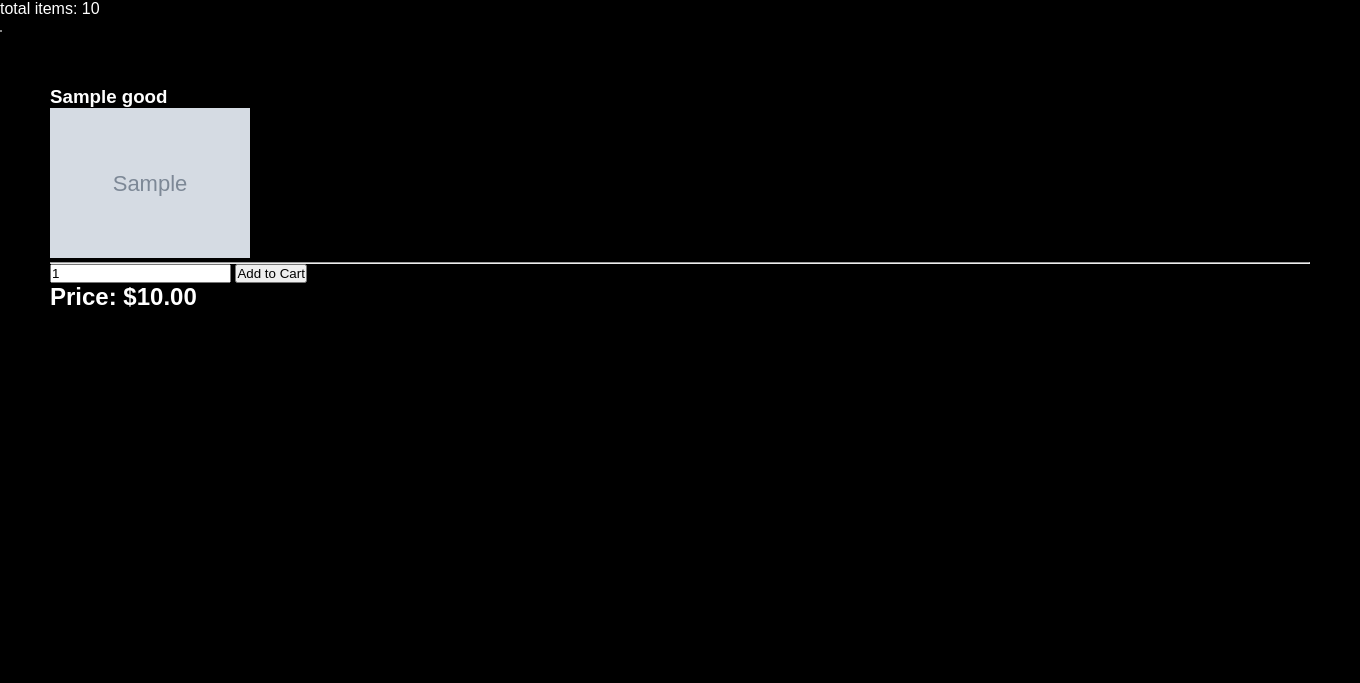
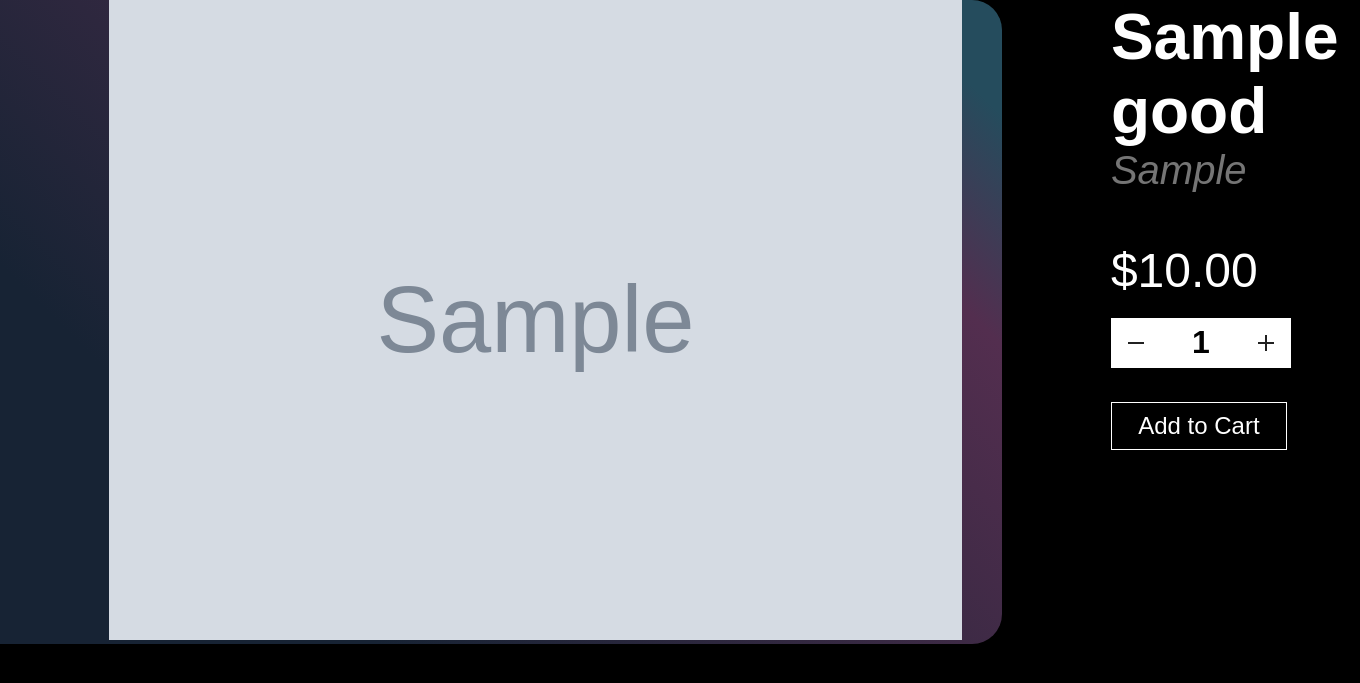
Before and after one commit to petosbratok/merch-store, a Django app: template shop/templates/shop/product.html in a window 1360 px wide. Shown: the part 70-753 px from the top of the page. Run offline with Django 3.2, Linux system fonts and the light colour scheme; the template is opened without the code that fills it: values that come from a table or form of the project are taken from there, others are empty; tables that the repository leaves empty hold one stand-in row (values such as "Sample post"); grey boxes marked "Sample" are stand-in pictures; some web fonts are replaced.

Commit message:
finalized homepage; frontend for product page

```diff
--- a/requirements.txt
+++ b/requirements.txt
@@ -1 +1,4 @@
-django-filter
+Django==3.1
+djangorestframework==3.12.2
+Pillow==8.1.2
+whitenoise==5.2.0
--- /dev/null
+++ b/shop/static/css/product.css
@@ -0,0 +1,133 @@
+header{
+  background-color: black;
+}
+.item-block{
+  width: auto;
+  margin: 50px;
+  margin-left: 0;
+  border-radius: 30px;
+  display: flex;
+  flex-direction: row;
+  justify-content: flex-start;
+
+}
+img{
+  height: 80vh;
+}
+.image-container{
+  padding-left: 8vw;
+  background: linear-gradient(45deg, rgba(23,35,52,1) 23%, rgba(83,46,79,1) 79%, rgba(37,76,93,1) 93%);
+  border-radius: 30px;
+  padding-right: 40px;
+  border-top-left-radius: 0;
+  border-bottom-left-radius: 0;
+}
+.info{
+  margin-left: 8vw;
+}
+.title{
+  font-size: 4em;
+}
+.type{
+  font-size: 2.5em;
+  color: #757575 !important;
+  font-style:italic;
+}
+.price{
+  margin-top: 50px;
+  font-size: 3em;
+  font-weight: 500;
+}
+input[type="number"] {
+  -webkit-appearance: textfield;
+  -moz-appearance: textfield;
+  appearance: textfield;
+  background: white;
+
+}
+
+input[type=number]::-webkit-inner-spin-button,
+input[type=number]::-webkit-outer-spin-button {
+  -webkit-appearance: none;
+}
+.number-input {
+  margin-top: 20px;
+  background: white;
+  display: inline-flex;
+}
+
+.number-input,
+.number-input * {
+  box-sizing: border-box;
+}
+
+.number-input button {
+  outline:none;
+  -webkit-appearance: none;
+  background-color: transparent;
+  border: none;
+  align-items: center;
+  justify-content: center;
+  width: 3rem;
+  height: 3rem;
+  cursor: pointer;
+  margin: 0;
+  position: relative;
+  box-sizing: content-box;
+  border: 1px solid white;
+  transition-duration: .3s;
+}
+
+.number-input button:before,
+.number-input button:after {
+  display: inline-block;
+  position: absolute;
+  content: '';
+  width: 1rem;
+  height: 2px;
+  background-color: #212121;
+  transform: translate(-50%, -50%);
+  transition-duration: 0.2s;
+}
+.number-input button.plus:after {
+  transform: translate(-50%, -50%) rotate(90deg);
+}
+.number-input input[type=number] {
+  font-family: inherit;
+  max-width: 5rem;
+  padding: .5rem;
+  border: none;
+  font-size: 2rem;
+  height: 3rem;
+  font-weight: bold;
+  text-align: center;
+  transition-duration: 0.2s;
+  pointer-events: none;
+}
+input[type=submit] {
+  display: block;
+  height: 48px;
+  width: 176px;
+  text-align: center;
+  margin-top: 30px;
+  font-size: 1.5em;
+  transition-duration: 0.2s;
+  color: white;
+  background-color: black;
+  border: 1px solid white;
+}
+input[type=submit]:hover{
+  /* font-size: 1.55em; */
+  cursor: pointer;
+  /* background: rgb(23, 35, 52); */
+}
+
+.number-input button:hover:before,
+.number-input button:hover:after{
+ background-color: white;
+}
+button:hover{
+  border: 1px solid white;
+  box-sizing: content-box;
+  background-color: black;
+}
--- a/shop/static/js/home.js
+++ b/shop/static/js/home.js
@@ -1,7 +1,7 @@
 $(window).scroll(function(){
+  var window_height = $(window).innerHeight()
 
   var a = 100;
-  var window_height = $(window).innerHeight()
   var pos = $(window).scrollTop();
   if(pos > a) {
       $("header").css({
--- a/shop/templates/shop/base.html
+++ b/shop/templates/shop/base.html
@@ -12,7 +12,7 @@
   </head>
   <body>
     <header>
-      <h1><img src="https://img.icons8.com/ios-glyphs/30/FFFFFF/github.png"/><a href="/">merch store #1</a></h1>
+      <h1><a style="height: 38px;" href="https://github.com/petosbratok"><img src="https://img.icons8.com/ios-glyphs/30/FFFFFF/github.png"/></a><a href="/">merch store #1</a></h1>
       <a class="cart-link" href="/cart">Items in cart: {{order.get_cart_length}}</a>
     </header>
     <main>
--- a/shop/templates/shop/product.html
+++ b/shop/templates/shop/product.html
@@ -1,27 +1,30 @@
 {% extends 'shop/base.html' %}
 {% load static %}
+
+{%  block links %}
+	<link rel="stylesheet" href="{% static 'css/product.css' %}">
+{% endblock %}
+
 {% block content %}
+	<div class="item-block">
+		<div class="image-container">
+			<img src="{{ product.photo.url }}" alt="photo">
+		</div>
+		<div class="info">
+			<h3 class="title">{{product.title}}</h3>
+			<p class="type">{{product.type}}</p>
+			<p class="price">${{product.price}}</p>
+			<form method="POST" action="{% url 'product' product.id %}">
+				<div class="number-input" >
+					<button onclick="this.parentNode.querySelector('input[type=number]').stepDown()" type="button" class="btn-left"></button>
+					<input class="quantity" min="1" max="{{product.stock}}" name="quantity" value="1" type="number">
+					<!-- <input min="1" value=1 type="number" name="quantity"> -->
+					<button onclick="this.parentNode.querySelector('input[type=number]').stepUp()" class="plus" type="button"></button>
+				</div>
+				{% csrf_token %}
+				<input type="submit" value="Add to Cart">
+			</form>
 
-total items: {{order.get_cart_length}}
-<div class="row">
-	<div class="col-lg-6">
-		<img style="border:1px solid #888" src="{{product.imageURL}}">
+		</div>
 	</div>
-
-	<div style="padding:50px" class="col-lg-6">
-		<h3>{{product.title}}</h3>
-    <img style="height: 150px" src="{{ product.photo.url }}" alt="photo">
-
-		<hr>
-
-		<form method="POST" action="{% url 'product' product.id %}">
-			{% csrf_token %}
-			<input min="1" value=1 type="number" name="quantity">
-			<input class="btn btn-dark" type="submit" value="Add to Cart">
-		</form>
-
-		<h2>Price: ${{product.price}}</h2>
-	</div>
-</div>
-
 {% endblock content %}
```
Also changed, not shown: shop/static/css/home.css (+10 -4 lines).
